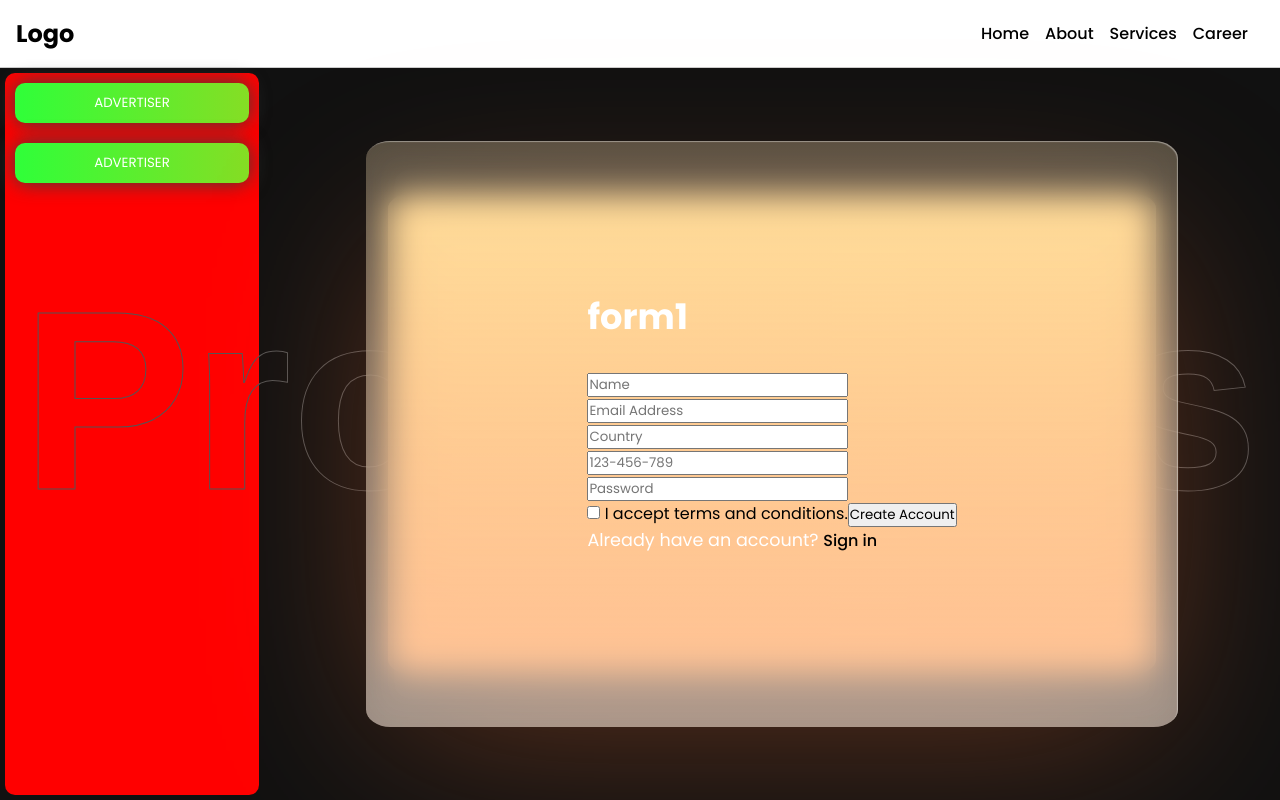
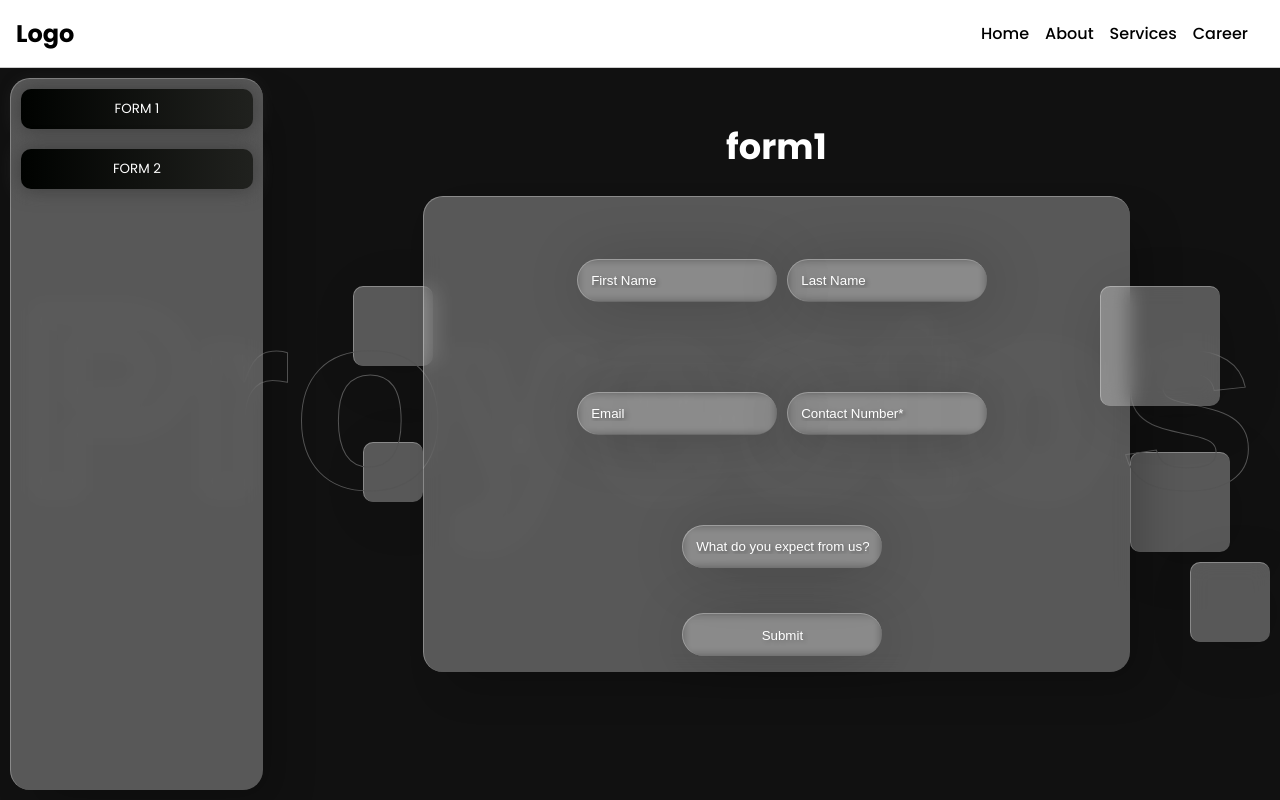
Before and after one commit to manasgupta01/advertiseIT, a React (Create React App) app: page /career in a window 1280 px wide. Built offline with nearby package versions, Linux system fonts and the light colour scheme.

Commit message:
done with forms

```diff
--- a/src/App.css
+++ b/src/App.css
@@ -182,11 +182,22 @@ p {
 
 }
 .btnsec{
+  background: rgba(255, 255, 255, 0.3);
+  margin:10px;
+
   display: flex;
   flex-direction: column;
-  border-radius: 10px;
-  background: red;
-  margin: 5px;
+
+
+
+  border-radius: 20px;
+  border-left: 1px solid rgba(255, 255, 255, 0.3);
+  border-top: 1px solid rgba(255, 255, 255, 0.3);
+  -webkit-backdrop-filter: blur(10px);
+          backdrop-filter: blur(10px);
+  box-shadow: 20px 20px 40px -6px rgba(0, 0, 0, 0.2);
+
+  position: relative;
   flex:1;
 }
 
@@ -201,7 +212,7 @@ p {
 }
 #btn{
 
-  background-image: linear-gradient(to right, #2fff39 0%, #87dd24  51%, #47ff2f  100%);
+  background-image: linear-gradient(to right, #000200 0%, #21221f  51%, #000000  100%);
           margin: 10px;
 
           padding: 10px 35px;
--- a/src/components/Form1.jsx
+++ b/src/components/Form1.jsx
@@ -1,30 +1,81 @@
-import React from 'react'
+import React, { useState } from 'react'
 
 export const Form1 = () => {
+  const [fdata,setdata]=useState({
+    fname:'',
+    lname:'',
+    email:'',
+    phone:'',
+    message:'',
+  });
+  const [dis,setdis]=useState("none")
+  const handelsub=(e)=>{
+      e.preventDefault();
+      console.log(fdata);
+  };
+  const inputeve =(e)=>{
+    console.log(e.target.name);
+    const {name,value}=e.target;
+
+    setdata((prevData)=>(
+      {
+        ...prevData,[name]:value,
+      }
+    ))
+  };
+
+
+  const register=async()=>{
+    //write the server code here to send data.
+    setdis("none");
+
+
+
+
+  }
+
   return (
     <div className='form1'>
-        <form onSubmit={" "}>
-          <h1>form1</h1>
+         <div className='chr1'>
+      <div className="head1">
 
-          <input type="text" class="input" name="name" id="name" placeholder="Name" />
-          <br />
-          <input type="email" class="input" name="email" id="email" placeholder="Email Address" />
-          <br />
-          <input type="text" class="input" name="country" id="country" placeholder="Country" />
-          <br />
-          <input type="tel" class="input" name="phone" id="phone" placeholder="123-456-789" />
-          <br />
-          <div class="row">
-            <input type="password" class="input" name="password" id="password" placeholder="Password" />
-            <i class="fa-regular fa-eye-slash"></i>
+      <h1>form1</h1>
+
+
+      </div>
+        <div className="container container1">
+
+          <form onSubmit={handelsub} action="" method="get">
+
+            <div className="formarea">
+            <input name='fname'  onChange={inputeve} type="text" placeholder="First Name" />
+            <input name='lname'  onChange={inputeve} type="text" placeholder="Last Name" />
+            <input name='email'  onChange={inputeve} type="email" pattern="^([a-zA-Z0-9_\-\.]+)@((\[[0-9]{1,3}\.[0-9]{1,3}\.[0-9]{1,3}\.)|(([a-zA-Z0-9\-]+\.)+))([a-zA-Z]{2,4}|[0-9]{1,3})(\]?)$" placeholder="Email" />
+            <input name='phone'  onChange={inputeve}  type="text" pattern="[6-9]{1}[0-9]{9}" placeholder="Contact Number*" />
+            <input name='message'  onChange={inputeve} type="text" placeholder="What do you expect from us?" />
+            </div>
+
+           <div className="btnn">
+
+            <h5 style={{display:dis}}>please fill the form</h5>
+            <input  type="submit" onClick={register} value="Submit"  /><br />
+           </div>
+
+
+          </form>
+
+          <div className="drops">
+            <div className="drop drop-1"></div>
+            <div className="drop drop-2"></div>
+            <div className="drop drop-3"></div>
+            <div className="drop drop-4"></div>
+            <div className="drop drop-5"></div>
           </div>
-          <label for="checkbox">
-            <input type="checkbox" id="checkbox" /> I accept terms and conditions.
-          </label>
-          <button type="submit">Create Account</button>
-          <p>Already have an account? <a id="sign-in-link" href="#">Sign in</a></p>
-          <div id="error-message" class="error-message"></div>
-        </form>
+
+        </div>
+
+
+    </div>
 
     </div>
   )
--- a/src/components/Form2.jsx
+++ b/src/components/Form2.jsx
@@ -1,30 +1,80 @@
-import React from 'react'
+import React, { useState } from 'react'
 import"./form.css";
 export const Form2 = () => {
+  const [fdata,setdata]=useState({
+    fname:'',
+    lname:'',
+    email:'',
+    phone:'',
+    message:'',
+  });
+  const [dis,setdis]=useState("none")
+  const handelsub=(e)=>{
+      e.preventDefault();
+      console.log(fdata);
+  };
+  const inputeve =(e)=>{
+    console.log(e.target.name);
+    const {name,value}=e.target;
+
+    setdata((prevData)=>(
+      {
+        ...prevData,[name]:value,
+      }
+    ))
+  };
+
+
+  const register=async()=>{
+    //write the server code here to send data.
+    setdis("none");
+
+
+
+
+  }
   return (
     <div className='form2'>
-         <form onSubmit={" "}>
-          <h1>form2</h1>
+            <div className='chr1'>
+      <div className="head1">
 
-          <input type="text" class="input" name="name" id="name" placeholder="Name" />
-          <br />
-          <input type="email" class="input" name="email" id="email" placeholder="Email Address" />
-          <br />
-          <input type="text" class="input" name="country" id="country" placeholder="Country" />
-          <br />
-          <input type="tel" class="input" name="phone" id="phone" placeholder="123-456-789" />
-          <br />
-          <div class="row">
-            <input type="password" class="input" name="password" id="password" placeholder="Password" />
-            <i class="fa-regular fa-eye-slash"></i>
+      <h1>form2</h1>
+
+
+      </div>
+        <div className="container container1">
+
+          <form onSubmit={handelsub} action="" method="get">
+
+            <div className="formarea">
+            <input name='fname'  onChange={inputeve} type="text" placeholder="First Name" />
+            <input name='lname'  onChange={inputeve} type="text" placeholder="Last Name" />
+            <input name='email'  onChange={inputeve} type="email" pattern="^([a-zA-Z0-9_\-\.]+)@((\[[0-9]{1,3}\.[0-9]{1,3}\.[0-9]{1,3}\.)|(([a-zA-Z0-9\-]+\.)+))([a-zA-Z]{2,4}|[0-9]{1,3})(\]?)$" placeholder="Email" />
+            <input name='phone'  onChange={inputeve}  type="text" pattern="[6-9]{1}[0-9]{9}" placeholder="Contact Number*" />
+            <input name='message'  onChange={inputeve} type="text" placeholder="What do you expect from us?" />
+            </div>
+
+           <div className="btnn">
+
+            <h5 style={{display:dis}}>please fill the form</h5>
+            <input  type="submit" onClick={register} value="Submit"  /><br />
+           </div>
+
+
+          </form>
+
+          <div className="drops">
+            <div className="drop drop-1"></div>
+            <div className="drop drop-2"></div>
+            <div className="drop drop-3"></div>
+            <div className="drop drop-4"></div>
+            <div className="drop drop-5"></div>
           </div>
-          <label for="checkbox">
-            <input type="checkbox" id="checkbox" /> I accept terms and conditions.
-          </label>
-          <button type="submit">Create Account</button>
-          <p>Already have an account? <a id="sign-in-link" href="#">Sign in</a></p>
-          <div id="error-message" class="error-message"></div>
-        </form>
+
+        </div>
+
+
+    </div>
     </div>
   )
 }
--- a/src/components/form.css
+++ b/src/components/form.css
@@ -1,23 +1,266 @@
 .form1,.form2{
-    height: 80%;
-    width: 80%;
+
     display: flex;
     justify-content: center;
     align-items: center;
-    border-radius: 3%;
-    background: linear-gradient(180deg, rgb(255, 230, 186, 0.3), rgba(255, 237, 222, 0.6));
-    position: relative;
-    backdrop-filter: blur(16px);
-    box-shadow: inset -1px 1px 1px rgba(255, 255, 255, 0.4), inset 0px 0px 35px rgba(0, 0, 0, 0.08);
+    border-radius: 1.2%;
+
 }
-.formbg{
+/* .formbg{
     position:absolute;
-    background: linear-gradient(180deg, #FFDA89, #FF8B36);
-    box-shadow: inset -2px 0px 4px rgba(255, 255, 255, 0.3), inset 0 0 56px rgb(225, 133, 70, 0.3);
-    filter: drop-shadow(0px 52px 94px rgba(253, 115, 51, 0.349));
-    height: 60%;
-    width: 60%;
+    background: linear-gradient(180deg, #f8f8f8, #fae7da);
+    box-shadow: inset -2px 0px 4px rgba(255, 255, 255, 0.938), inset 0 0 56px rgb(255, 255, 255);
+    filter: drop-shadow(0px 52px 94px rgb(255, 254, 253));
+    height: 65%;
+    width: 63%;
     border-radius: 3%;
     display: flex;
     z-index: 0;
+} */
+
+
+/* form cess */
+.chr1{
+    display: flex;
+    justify-content: center;
+    align-items: center;
+    flex-direction: column;
+    width: 100%;
+    height: 100%;
+
+    font-family: "Montserrat", sans-serif;
+
 }
+
+
+  .container1{
+   position: relative;
+   padding: 0px 150px;
+
+
+        height:80%;
+
+    @media screen and (max-width:700px) {
+        height:80%;
+        padding: 1%;
+    }
+
+  }
+
+  form {
+    background: rgba(255, 255, 255, 0.3);
+    padding: 1em;
+
+    display: flex;
+    flex-direction: column;
+
+    justify-content: center;
+    align-items: center;
+    border-radius: 20px;
+    border-left: 1px solid rgba(255, 255, 255, 0.3);
+    border-top: 1px solid rgba(255, 255, 255, 0.3);
+    -webkit-backdrop-filter: blur(10px);
+            backdrop-filter: blur(10px);
+    box-shadow: 20px 20px 40px -6px rgba(0, 0, 0, 0.2);
+    text-align: center;
+    position: relative;
+    transition: all 0.2s ease-in-out;
+    @media screen and (max-width:386px) {
+      height:100%;
+      padding: 1%;
+  }
+
+
+  }
+  form p {
+    font-weight: 500;
+    color: #ffffff;
+    opacity: 0.7;
+    font-size: 1.4rem;
+    margin-top: 0;
+    margin-bottom: 60px;
+    text-shadow: 2px 2px 4px rgba(0, 0, 0, 0.2);
+  }
+  form a {
+    text-decoration: none;
+    color: #ffffff;
+    font-size: 12px;
+  }
+  form a:hover {
+    text-shadow: 2px 2px 6px #00000040;
+  }
+  form a:active {
+    text-shadow: none;
+  }
+  form input {
+    background: transparent;
+    width: 200px;
+    padding: 1em;
+
+    border: none;
+    border-left: 1px solid rgba(255, 255, 255, 0.3);
+    border-top: 1px solid rgba(255, 255, 255, 0.3);
+    border-radius: 5000px;
+    -webkit-backdrop-filter: blur(5px);
+            backdrop-filter: blur(5px);
+    box-shadow: 4px 4px 60px rgba(0, 0, 0, 0.2);
+    color: #fff;
+    font-family: Montserrat, sans-serif;
+    font-weight: 500;
+    transition: all 0.2s ease-in-out;
+    text-shadow: 2px 2px 4px rgba(0, 0, 0, 0.2);
+    margin-left: 10px;
+
+  }
+  form input:hover {
+    background: rgba(255, 255, 255, 0.1);
+    box-shadow: 4px 4px 60px 8px rgba(0, 0, 0, 0.2);
+  }
+  form input[type=email]:focus, form input[type=password]:focus {
+    background: rgba(255, 255, 255, 0.1);
+    box-shadow: 4px 4px 60px 8px rgba(0, 0, 0, 0.2);
+  }
+  form input[type=button] {
+    margin-top: 10px;
+    width: 150px;
+    font-size: 1rem;
+    @media (max-width:353px) {
+      margin-top: 97px;
+    width: 150px;
+    font-size: 1rem;
+    }
+  }
+  form input[type=button]:hover {
+    cursor: pointer;
+  }
+  form input[type=button]:active {
+    background: rgba(255, 255, 255, 0.2);
+  }
+  form:hover {
+    margin: 4px;
+  }
+
+  ::-moz-placeholder {
+    font-family: Montserrat, sans-serif;
+    font-weight: 400;
+    color: #fff;
+    text-shadow: 2px 2px 4px rgba(0, 0, 0, 0.4);
+  }
+
+  :-ms-input-placeholder {
+    font-family: Montserrat, sans-serif;
+    font-weight: 400;
+    color: #fff;
+    text-shadow: 2px 2px 4px rgba(0, 0, 0, 0.4);
+  }
+
+  ::placeholder {
+    font-family: Montserrat, sans-serif;
+    font-weight: 400;
+    color: #fff;
+    text-shadow: 2px 2px 4px rgba(0, 0, 0, 0.4);
+  }
+  .head1{
+    position: absolute;
+    top: 15%;
+    @media (max-width:692px) {
+      top:7%;
+    }
+    @media (max-width:569px) {
+
+      top:9%;
+    }
+    @media (max-width:474px) {
+
+      top:10%;
+    }
+  }
+  .head1 h1{
+    color: #ffffff;
+    @media (max-width:569px) {
+
+      font-size: 1.5em;
+    }
+    @media (max-width:474px) {
+
+      font-size: 1em;
+    }
+  }
+  .head1 p{
+    color: #ffffff;
+    @media (max-width:569px) {
+
+      font-size: 1em;
+    }
+    @media (max-width:474px) {
+
+      font-size: 0.8em;
+    }
+  }
+  .drop {
+    background: rgba(255, 255, 255, 0.3);
+    -webkit-backdrop-filter: blur(10px);
+            backdrop-filter: blur(10px);
+    border-radius: 10px;
+    border-left: 1px solid rgba(255, 255, 255, 0.3);
+    border-top: 1px solid rgba(255, 255, 255, 0.3);
+    box-shadow: 10px 10px 60px -8px rgba(0, 0, 0, 0.2);
+    position: absolute;
+    transition: all 0.2s ease;
+  }
+  .drop-1 {
+    height: 80px;
+    width: 80px;
+    top: 90px;
+    left: 80px;
+    z-index: -1;
+  }
+  .drop-2 {
+    height: 80px;
+    width: 80px;
+    bottom: 30px;
+    right: 10px;
+    @media (max-width:370px) {
+      display:none ;
+    }
+  }
+  .drop-3 {
+    height: 100px;
+    width: 100px;
+    bottom: 120px;
+    right: 50px;
+    z-index: -1;
+  }
+  .drop-4 {
+    height: 120px;
+    width: 120px;
+    top: 90px;
+    right: 60px;
+    @media screen and (max-width:700px) {
+       z-index: -1;
+
+    }
+  }
+  .drop-5 {
+    height: 60px;
+    width: 60px;
+    bottom: 170px;
+    left: 90px;
+    z-index: -1;
+  }
+
+  a,
+  input:focus,
+  select:focus,
+  textarea:focus,
+  button:focus {
+    outline: none;
+  }
+  .formarea{
+    display: flex;
+    flex-wrap: wrap;
+        width:70%;
+        height: 50vh;
+    justify-content: center;
+    align-items: center;
+  }
--- a/src/pages/career.js
+++ b/src/pages/career.js
@@ -11,12 +11,12 @@ function Career() {
 
       <div className='btnsec'>
 
-        <button id='btn' onClick={() => { setPop("form1");}}>advertiser</button>
-        <button id='btn' onClick={() => { setPop("form2");}}>advertiser</button>
+        <button id='btn' onClick={() => { setPop("form1");}}>form 1</button>
+        <button id='btn' onClick={() => { setPop("form2");}}>form 2</button>
 
       </div>
       <div className='formbox'>
-        <div className='formbg'></div>
+
         {(pop === "form1")?<Form1/>:<Form2/>}
 
       </div>
```
